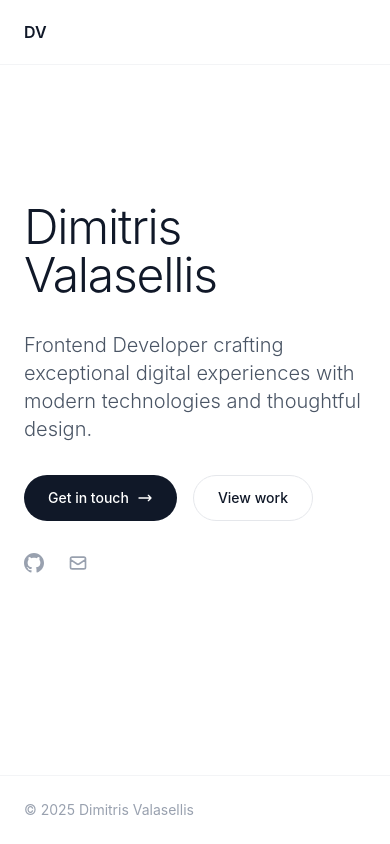
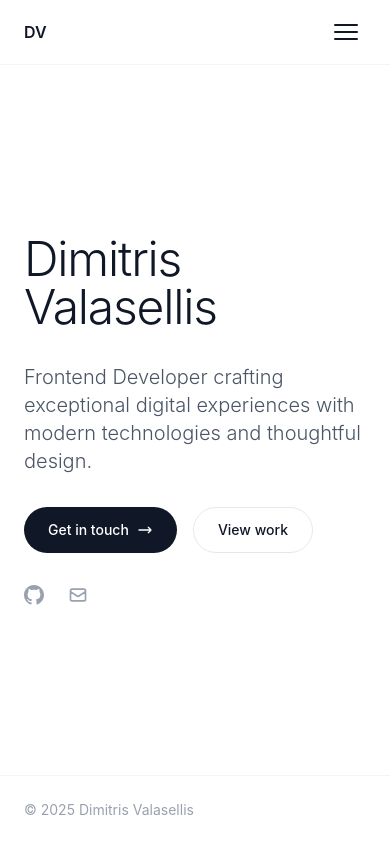
Before and after one commit to valasellis/portfolio, a Next.js app: page / in a window 390 px wide. Built offline with nearby package versions, Linux system fonts and the light colour scheme.

Commit message:
Update index.tsx mobile menu mb

```diff
--- a/src/pages/index.tsx
+++ b/src/pages/index.tsx
@@ -5,12 +5,22 @@ import Head from "next/head";
 function HomePage() {
   const [mounted, setMounted] = useState(false);
   const [textVisible, setTextVisible] = useState(false);
+  // 1. State for the mobile menu
+  const [isMenuOpen, setIsMenuOpen] = useState(false);
 
   useEffect(() => {
     setMounted(true);
+    // Existing stagger effect logic
     const timer = setTimeout(() => setTextVisible(true), 100);
     return () => clearTimeout(timer);
   }, []);
+
+  // Helper function to close the menu on link click
+  const handleLinkClick = () => {
+    if (isMenuOpen) {
+      setIsMenuOpen(false);
+    }
+  };
 
   return (
     <>
@@ -43,15 +53,33 @@ function HomePage() {
         .stagger-2 { animation-delay: 0.2s; opacity: 0; }
         .stagger-3 { animation-delay: 0.3s; opacity: 0; }
         .stagger-4 { animation-delay: 0.4s; opacity: 0; }
+
+        /* Custom utility for the bar transition, applied to each span in the menu button */
+        .hamburger-bar {
+          transition: transform 0.3s ease, opacity 0.3s ease;
+        }
+
+        /* Menu open state transformations */
+        .menu-open .bar-top {
+          transform: translateY(7px) rotate(45deg);
+        }
+        .menu-open .bar-middle {
+          opacity: 0;
+        }
+        .menu-open .bar-bottom {
+          transform: translateY(-7px) rotate(-45deg);
+        }
       `}</style>
 
       <div className="min-h-screen bg-white flex flex-col">
         {/* Minimal Header */}
         <header className="fixed top-0 w-full z-50 bg-white/80 backdrop-blur-md border-b border-gray-100">
           <div className="max-w-7xl mx-auto px-6 md:px-12 h-16 flex items-center justify-between">
-            <Link href="/" className="font-semibold text-gray-900 hover:text-gray-600 transition-colors duration-200">
+            <Link href="/" onClick={handleLinkClick} className="font-semibold text-gray-900 hover:text-gray-600 transition-colors duration-200">
               DV
             </Link>
+
+            {/* Desktop Navigation */}
             <nav className="hidden md:flex items-center gap-8">
               <Link href="/about" className="text-sm text-gray-600 hover:text-gray-900 transition-colors duration-200">
                 About
@@ -63,12 +91,57 @@ function HomePage() {
                 Contact
               </Link>
             </nav>
+
+            {/* Hamburger Button (Mobile) */}
+            <button
+              className={`md:hidden p-2 relative z-50 ${isMenuOpen ? 'menu-open' : ''}`}
+              onClick={() => setIsMenuOpen(!isMenuOpen)}
+              aria-label="Toggle navigation menu"
+            >
+              <div className="flex flex-col justify-around h-5 w-6 cursor-pointer">
+                <span className="hamburger-bar bar-top block h-0.5 w-full bg-gray-900 rounded-sm"></span>
+                <span className="hamburger-bar bar-middle block h-0.5 w-full bg-gray-900 rounded-sm"></span>
+                <span className="hamburger-bar bar-bottom block h-0.5 w-full bg-gray-900 rounded-sm"></span>
+              </div>
+            </button>
           </div>
+
+          {/* Mobile Menu Overlay */}
+          <nav
+            className={`md:hidden absolute top-16 left-0 w-full bg-white transition-all duration-300 ease-in-out overflow-hidden ${
+              isMenuOpen ? 'max-h-screen border-t border-gray-100' : 'max-h-0'
+            }`}
+          >
+            <div className="flex flex-col p-6 space-y-4">
+              <Link
+                href="/about"
+                onClick={handleLinkClick}
+                className="text-lg font-medium text-gray-800 hover:text-gray-600 transition-colors duration-200 py-2 border-b border-gray-100"
+              >
+                About
+              </Link>
+              <Link
+                href="/projects"
+                onClick={handleLinkClick}
+                className="text-lg font-medium text-gray-800 hover:text-gray-600 transition-colors duration-200 py-2 border-b border-gray-100"
+              >
+                Projects
+              </Link>
+              <Link
+                href="/contact"
+                onClick={handleLinkClick}
+                className="text-lg font-medium text-gray-800 hover:text-gray-600 transition-colors duration-200 py-2"
+              >
+                Contact
+              </Link>
+            </div>
+          </nav>
+
         </header>
 
         {/* Main Content */}
-        <main className="flex-1 flex items-center justify-center px-6 md:px-12">
-          <div className="max-w-4xl w-full">
+        <main className={`flex-1 flex items-center justify-center px-6 md:px-12 ${isMenuOpen ? 'mt-32 md:mt-0' : 'mt-0'}`}>
+          <div className="max-w-4xl w-full pt-16 md:pt-0"> {/* Adjusted padding-top for header clearance */}
             <div className={`space-y-8 ${mounted ? '' : 'opacity-0'}`}>
               <div className={`${textVisible ? 'fade-in-up stagger-1' : 'opacity-0'}`}>
                 <h1 className="text-5xl md:text-7xl font-light text-gray-900 tracking-tight">
```
